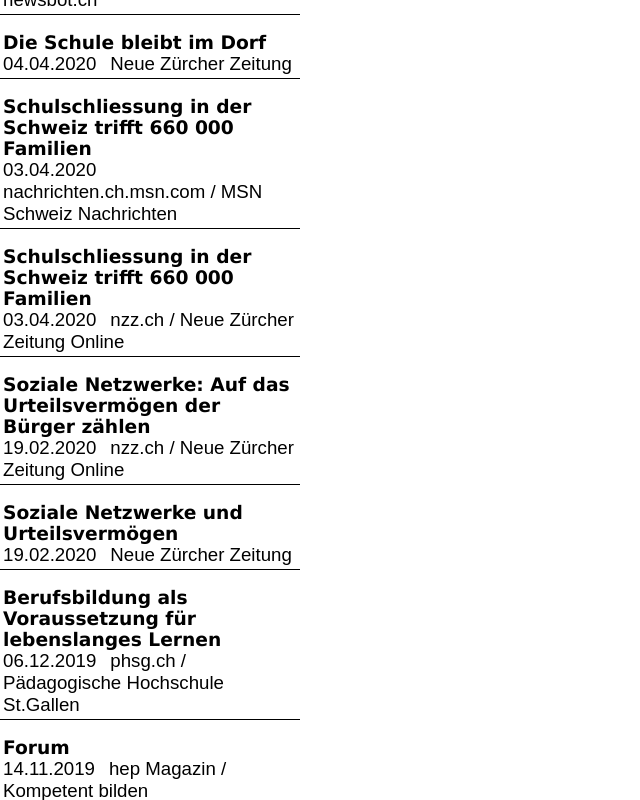
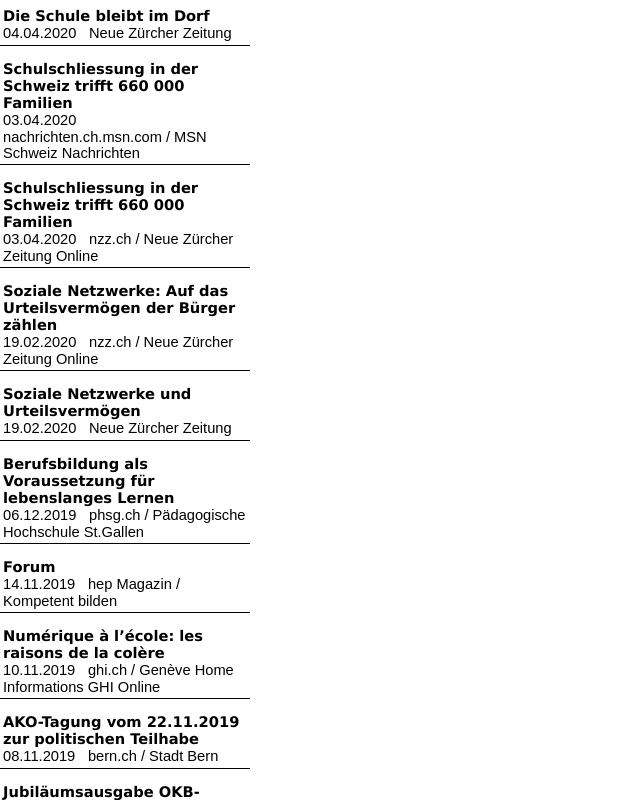
Before and after one commit to maruch93/maruch93.github.io, a plain HTML site: page Get.html in a window 1280 px wide. Shown: the whole page, without its empty margins (0-640 px from the left). Drawn offline with Linux system fonts and the light colour scheme.

Commit message:
Update Get.html

```diff
--- a/Get.html
+++ b/Get.html
@@ -4,12 +4,12 @@
     <style>
 				A:link, A:visited, A:active	{text-decoration: none;}
 				A:hover	{text-decoration: underline;}
-				span { font-family: Verdana, Arial, Helvetica, serif; font-size: 14pt;	color:#000000;}
+				span { font-family: Verdana, Arial, Helvetica, serif; font-size: 11pt;	color:#000000;}
 				#NewsDiv { position: absolute; left: 0; top: 0; width: 100% }
-				.titel { font-weight:bold; font-size: 14pt; }
-				.datum { font-family: Arial; font-size: 14pt; }
-				.medium { font-family: Arial; font-size: 14pt; }
-				table { margin-top: 0px; margin-bottom: 14px; border-bottom: 1px solid black; width:300px; }
+				.titel { font-weight:bold; font-size: 11pt; }
+				.datum { font-family: Arial; font-size: 11pt; }
+				.medium { font-family: Arial; font-size: 11pt; }
+				table { margin-top: 0px; margin-bottom: 11px; border-bottom: 1px solid black; width:250px; }
 				</style>
   </head>
   <body onMouseover="scrollspeed=0" onMouseout="scrollspeed=current" OnLoad="NewsScrollStart();">
```
